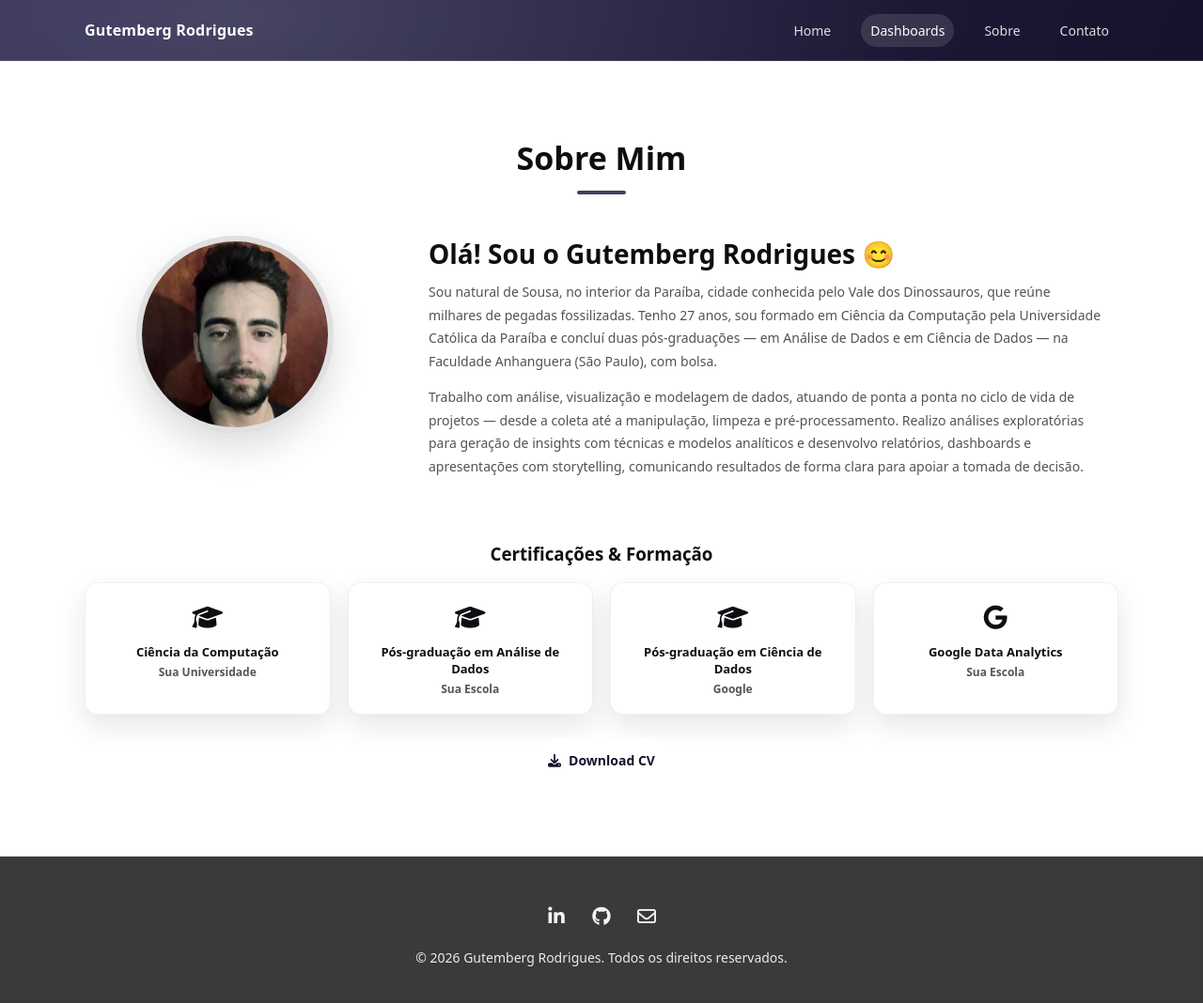
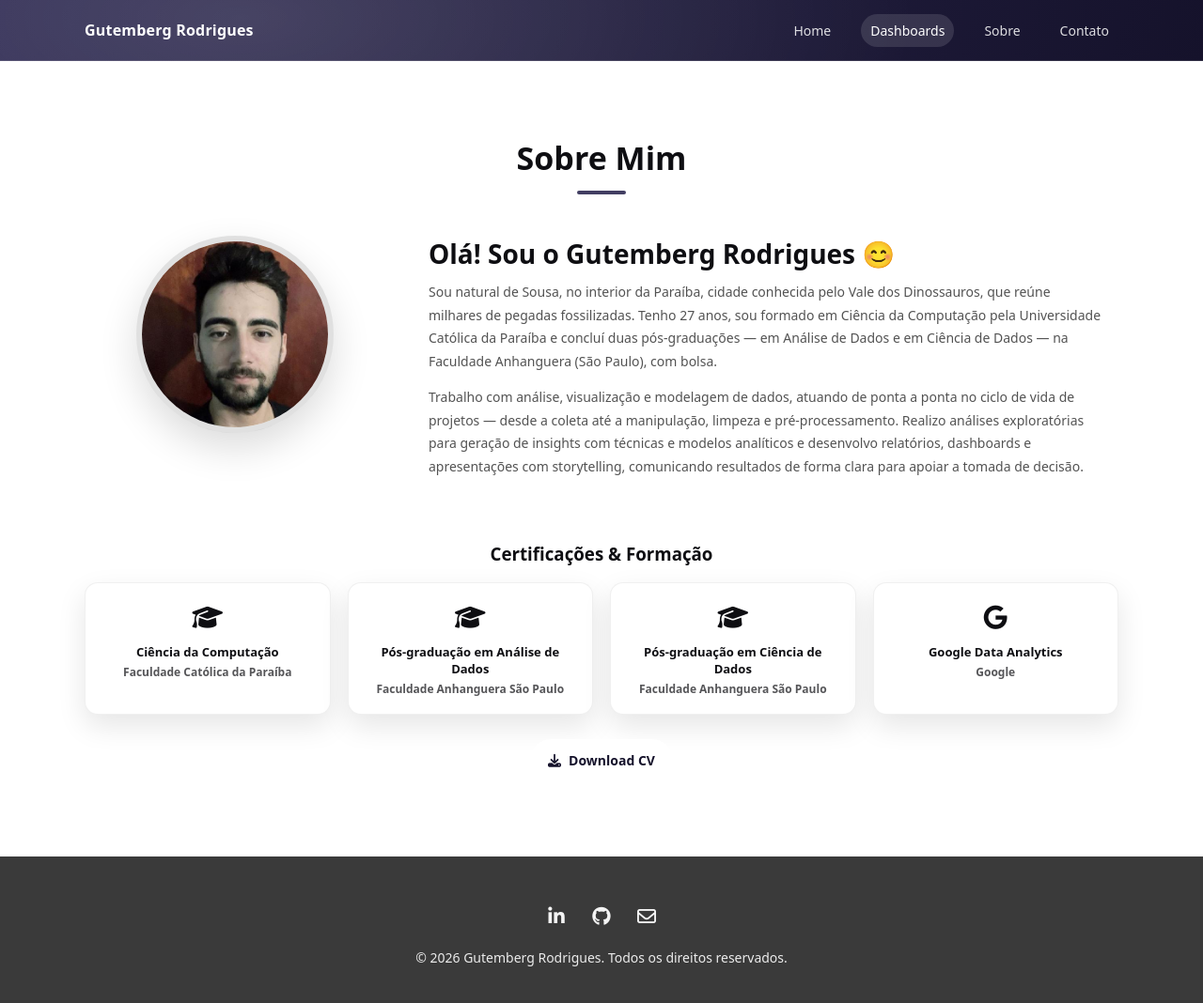
Before and after one commit to GutembergRodrigues/GutembergRodrigues.github.io, a Jekyll site: the page built from sobre/index.md, in a window 1280 px wide and 1077 px high. Shown: the top 1068 px of the window at 94% size. Built offline with Jekyll 4.4.1, drawn with Linux system fonts in a browser that asks for light colours.

Commit message:
Update index.md

```diff
--- a/sobre/index.md
+++ b/sobre/index.md
@@ -44,25 +44,25 @@ permalink: /sobre/
       <article class="about-cert">
         <div class="about-cert__icon"><i class="fa-solid fa-graduation-cap"></i></div>
         <div class="about-cert__name">Ciência da Computação</div>
-        <div class="about-cert__org">Sua Universidade</div>
+        <div class="about-cert__org">Faculdade Católica da Paraíba</div>
       </article>
 
       <article class="about-cert">
         <div class="about-cert__icon"><i class="fa-solid fa-graduation-cap"></i></div>
         <div class="about-cert__name">Pós-graduação em Análise de Dados</div>
-        <div class="about-cert__org">Sua Escola</div>
+        <div class="about-cert__org">Faculdade Anhanguera São Paulo</div>
       </article>
 
       <article class="about-cert">
         <div class="about-cert__icon"><i class="fa-solid fa-graduation-cap"></i></div>
         <div class="about-cert__name">Pós-graduação em Ciência de Dados</div>
-        <div class="about-cert__org">Google</div>
+        <div class="about-cert__org">Faculdade Anhanguera São Paulo</div>
       </article>
 
       <article class="about-cert">
         <div class="about-cert__icon"><i class="fa-brands fa-google"></i></div>
         <div class="about-cert__name">Google Data Analytics</div>
-        <div class="about-cert__org">Sua Escola</div>
+        <div class="about-cert__org">Google</div>
       </article>
     </div>
 
```
